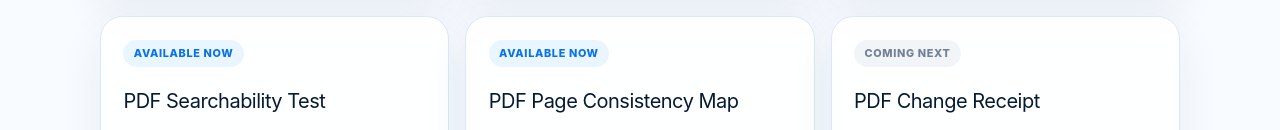
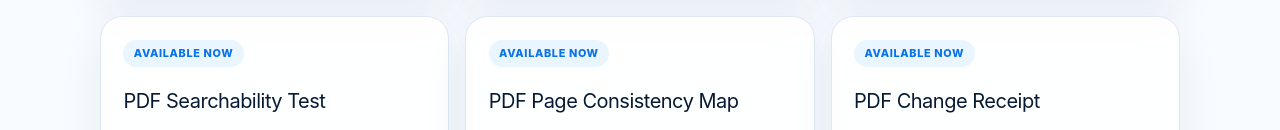
Before and after one commit to Rouane12/pdfbright, a Next.js app: page /tools in a window 1280 px wide. Shown: the part 757-887 px from the top of the page. Built offline with nearby package versions, Linux system fonts and the light colour scheme; no server answers.

Commit message:
Enable PDF Change Receipt in tools hub

```diff
--- a/src/app/tools/page.tsx
+++ b/src/app/tools/page.tsx
@@ -51,7 +51,8 @@ const tools = [
     title: "PDF Change Receipt",
     description:
       "Compare an original and modified PDF and get a plain-language receipt of the structural changes.",
-    live: false,
+    href: "/tools/change-receipt",
+    live: true,
   },
 ];
 
```
